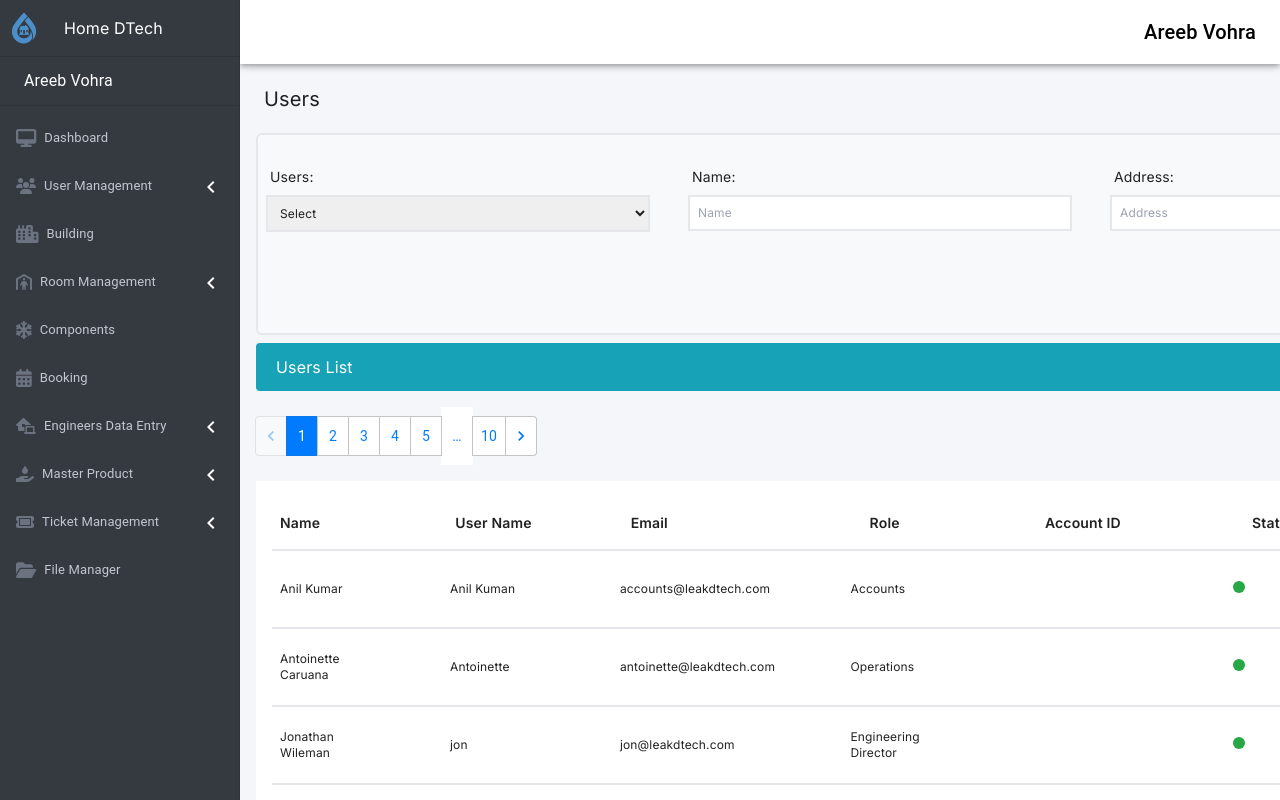
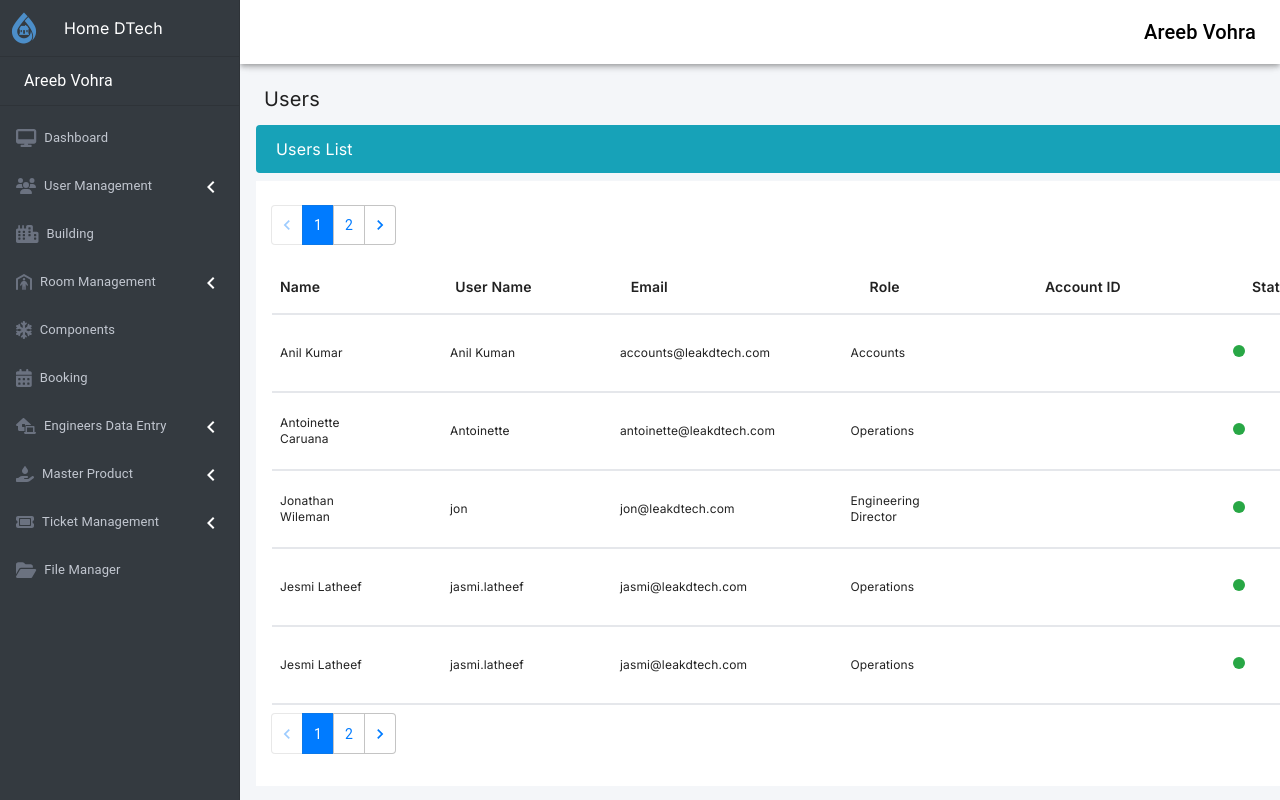
Before and after one commit to Saadgithubit/Home-DTech, a Next.js app: page /users in a window 1280 px wide. Shown: the top 800 px of the page. Built offline with nearby package versions, Linux system fonts and the light colour scheme.

Commit message:
pagination dynamically done

```diff
--- a/src/app/(user-management)/users/page.tsx
+++ b/src/app/(user-management)/users/page.tsx
@@ -1,6 +1,9 @@
-import React from 'react';
+'use client'
+
+import React, { ChangeEvent } from 'react';
 import { Delete as DeleteIcon, Create as CreateIcon } from '@mui/icons-material'
 import { Box, ListItem } from "@mui/material";
+import { useRouter, usePathname, useSearchParams } from 'next/navigation';
 
 import ButtonComponent from "@/components/button";
 import InnerHeader from "@/components/innerheader";
@@ -13,7 +16,12 @@ export default function Users() {
         { name: "Antoinette Caruana", userName: "Antoinette	", email: "antoinette@leakdtech.com	", role: "Operations" },
         { name: "Jonathan Wileman", userName: "jon", email: "jon@leakdtech.com", role: "Engineering Director" },
         { name: "Jesmi Latheef", userName: "jasmi.latheef", email: "jasmi@leakdtech.com", role: "Operations" },
+        { name: "Jesmi Latheef", userName: "jasmi.latheef", email: "jasmi@leakdtech.com", role: "Operations" },
         { name: "Luke Neale", userName: "Lukeneale.1", email: "Lukeneale.1@gmail.com", role: "User/Landlords" },
+        { name: "Antoinette Caruana", userName: "Antoinette	", email: "antoinette@leakdtech.com	", role: "Operations" },
+        { name: "Luke Neale", userName: "Lukeneale.1", email: "Lukeneale.1@gmail.com", role: "User/Landlords" },
+        { name: "Anil Kumar", userName: "Anil Kuman", email: "accounts@leakdtech.com", role: "Accounts" },
+        { name: "Jonathan Wileman", userName: "jon", email: "jon@leakdtech.com", role: "Engineering Director" },
     ]
 
     return (
@@ -22,11 +30,8 @@ export default function Users() {
                 <h1>Users</h1>
                 <ButtonComponent title={'Add User'} />
             </span>
-            <NavContainer />
+            {/* <NavContainer /> */}
             <InnerHeader title={'Users List'} />
-            <div className="pb-4 pt-2">
-                <Pagination count={10} />
-            </div>
             <Box component="main" sx={{ flexGrow: 1, bgcolor: 'background.default', p: 2 }}>
                 <UserList list={list} />
             </Box>
@@ -36,6 +41,7 @@ export default function Users() {
 
 interface UserListProps {
     list: ListItem[];
+    itemsPerPage?: number;
 }
 
 interface ListItem {
@@ -45,10 +51,26 @@ interface ListItem {
     role: string;
 }
 
-const UserList: React.FC<UserListProps> = ({ list }) => {
+const UserList: React.FC<UserListProps> = ({ list, itemsPerPage = 5 }) => {
+    const router = useRouter();
+    const pathname = usePathname();
+    const searchParams: any = useSearchParams();
+    const currentPage = parseInt(searchParams.get('page')) || 1;
+
+    const handlePageChange = (event: ChangeEvent<unknown>, value: number) => {
+        router.push(`${pathname}?page=${value}`);
+    };
+
+    const lastIndex = currentPage * itemsPerPage;
+    const firstIndex = lastIndex - itemsPerPage;
+    const displayedList = list.slice(firstIndex, lastIndex);
+    const totalPages = Math.ceil(list.length / itemsPerPage);
 
     return (
         <div>
+            <div className="pb-4 pt-2">
+                <Pagination count={totalPages} page={currentPage} onChange={handlePageChange} />
+            </div>
             <ul className="flex border-b-2 py-4 px-2 text-sm font-semibold space-x-16">
                 <li className='w-28'>Name</li>
                 <li className='w-28'>User Name</li>
@@ -58,7 +80,7 @@ const UserList: React.FC<UserListProps> = ({ list }) => {
                 <li className='w-28'>Status</li>
                 <li>Actions</li>
             </ul>
-            {list.map((item, index) => {
+            {displayedList.map((item, index) => {
                 const { name, userName, email, role } = item
                 return (
                     <ul key={index} className="flex border-b-2 py-4 px-2 text-xs space-x-16 items-center">
@@ -79,6 +101,9 @@ const UserList: React.FC<UserListProps> = ({ list }) => {
                     </ul>
                 )
             })}
+            <div className="pb-4 pt-2">
+                <Pagination count={totalPages} page={currentPage} onChange={handlePageChange} />
+            </div>
         </div>
     );
 }
--- a/src/components/pagination/index.tsx
+++ b/src/components/pagination/index.tsx
@@ -1,27 +1,18 @@
-'use client';
-
-import React from 'react';
-import { useRouter, usePathname, useSearchParams } from 'next/navigation';
+import React, { ChangeEvent } from 'react';
 import { Box, Pagination } from '@mui/material';
 
-const PaginationComponent = ({ count }: { count: number }) => {
-    const router = useRouter();
-    const pathname = usePathname();
-    const searchParams: any = useSearchParams();
-    const currentPage = parseInt(searchParams.get('page')) || 1;
+interface PaginationProps {
+    count: number;
+    page: number;
+    onChange: (event: ChangeEvent<unknown>, value: number) => void;
+}
 
-    const handlePageChange = (event: any, value: number) => {
-        router.push(`${pathname}?page=${value}`);
-    };
-
+const PaginationComponent: React.FC<PaginationProps> = ({ count, page, onChange }) => {
     return (
         <Box display="flex">
             <Pagination
-                variant="outlined"
-                color="primary"
-                count={count}
-                page={currentPage}
-                onChange={handlePageChange}
+                variant="outlined" color="primary"
+                count={count} page={page} onChange={onChange}
                 sx={{
                     '.MuiPaginationItem-root': { margin: 0, marginLeft: '-1px', borderRadius: 0, backgroundColor: 'white', color: '#007bff', paddingX: '.5rem', paddingY: '1.2rem' },
                     '.MuiPaginationItem-root:hover': { backgroundColor: '#e9ecef' },
```
